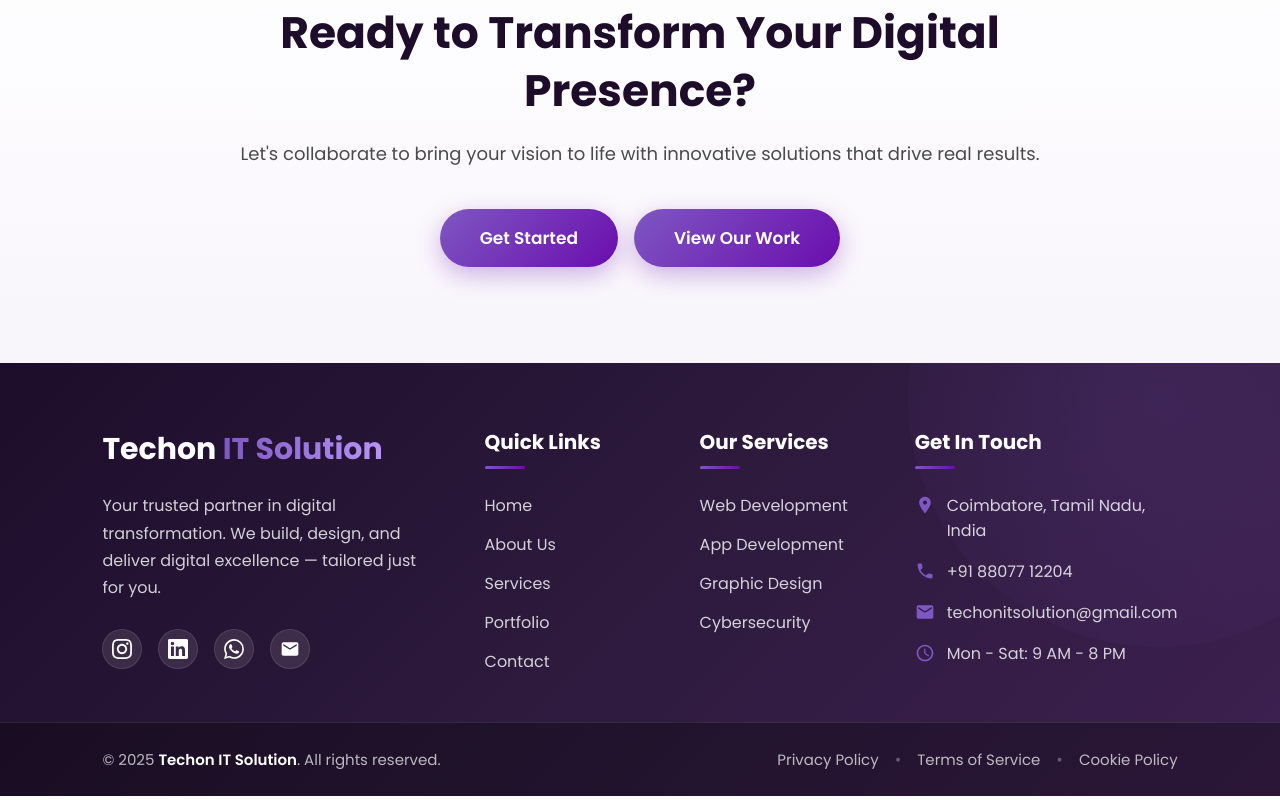
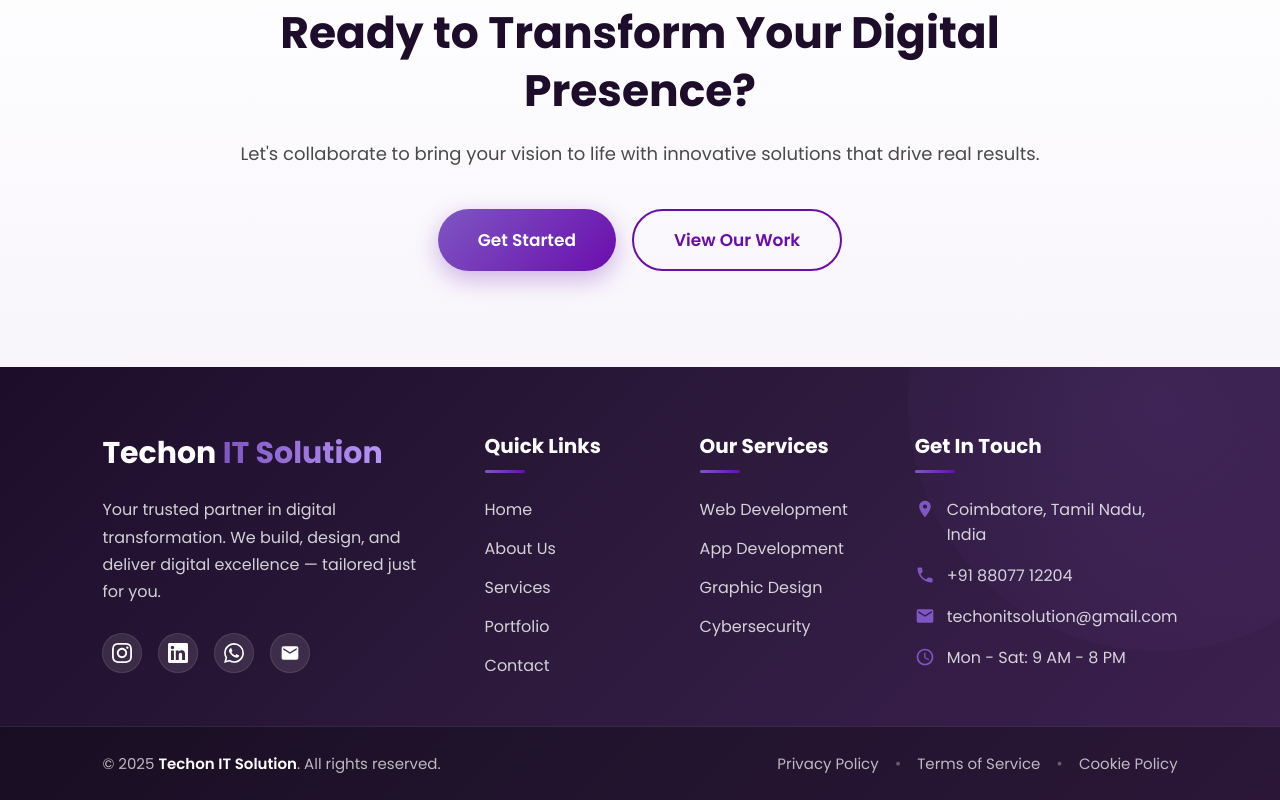
Before and after one commit to Techon-info/Techon_web_update, a React (Vite) app: page /About in a window 1280 px wide. Shown: the part 3178-3978 px from the top of the page. Built offline with nearby package versions, Linux system fonts and the light colour scheme.

Commit message:
Refactor About_page component structure

```diff
--- a/src/pages/About_page.jsx
+++ b/src/pages/About_page.jsx
@@ -198,7 +198,7 @@ const About_page = () => {
               Get Started
             </Link>
 
-                   <Link to="/portfolio" className={styles.cta_primary}>
+                   <Link to="/portfolio" className={styles.cta_secondary}>
             View Our Work
             </Link>
 
```
